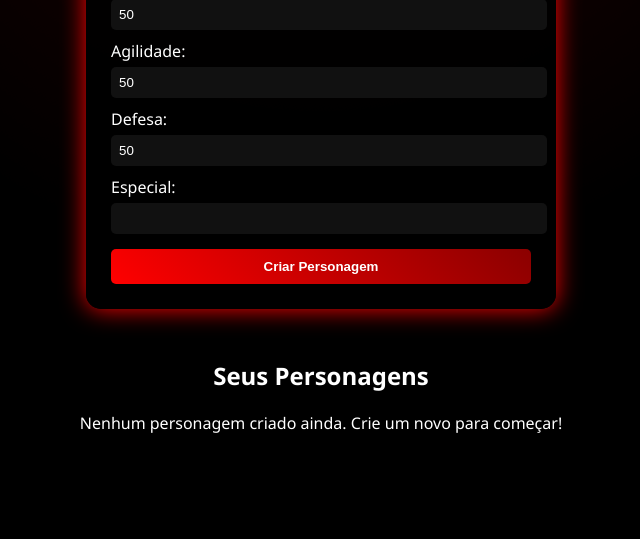
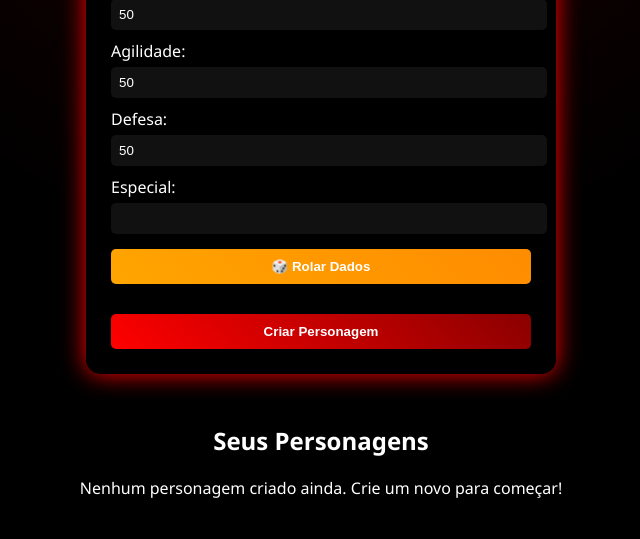
Before and after one commit to mddestiny/Projeto-Jujutsu, a Flask app: page / in a window 1280 px wide. Shown: the part 767-1306 px from the top of the page, without its empty margins (319-959 px from the left). Before the commit the page ends 1200 px from the top, so only its background shows below. Run offline with Flask 3, Linux system fonts and the light colour scheme; the visitor is signed in with stand-in values (Sample User, id 1); data that the repository does not hold is empty.

Commit message:
Feature: Adicionar sistema de dados rolável (D20) na criação de ficha

```diff
--- a/app.py
+++ b/app.py
@@ -169,6 +169,21 @@ def deletar_ficha(ficha_id):
         logger.error(f"Erro em deletar_ficha: {str(e)}")
         return f"<h1>Erro: {str(e)}</h1>", 500
 
+# Endpoint para rolar dados D20
+@app.route("/api/rolar-dados")
+def rolar_dados():
+    """Retorna valores aleatórios de D20 para os atributos"""
+    import random
+    import json
+    dados = {
+        "forca": random.randint(1, 20),
+        "agilidade": random.randint(1, 20),
+        "defesa": random.randint(1, 20),
+        "especial": random.randint(1, 20),
+        "energia": random.randint(50, 100)
+    }
+    return json.dumps(dados)
+
 # -----------------------------
 # Rodar app
 # -----------------------------
--- a/static/css/style.css
+++ b/static/css/style.css
@@ -57,6 +57,20 @@ button {
 }
 button:hover { transform: scale(1.05); box-shadow: 0 0 20px red; }
 
+.btn-rolar {
+    background: linear-gradient(45deg, orange, darkorange) !important;
+    margin: 15px auto;
+}
+
+.btn-rolar:hover {
+    box-shadow: 0 0 20px orange !important;
+}
+
+.btn-rolar:disabled {
+    opacity: 0.6;
+    cursor: not-allowed;
+}
+
 .cards-container { display: flex; flex-wrap: wrap; justify-content: center; gap: 20px; }
 .card { background: linear-gradient(135deg, #111, #1a0000); border-radius: 15px; box-shadow: 0 0 20px crimson; padding: 20px; width: 250px; animation: aparecer 1s ease-in-out; text-align: left; }
 @keyframes aparecer { from { opacity:0; transform: scale(0.8); } to { opacity:1; transform: scale(1); } }
--- a/templates/home.html
+++ b/templates/home.html
@@ -65,6 +65,9 @@
                         <label for="especial">Especial:</label>
                         <input type="text" name="especial" id="especial">
                     </div>
+                    <div class="form-group">
+                        <button type="button" id="rolar-dados" class="btn btn-rolar">🎲 Rolar Dados</button>
+                    </div>
                     <button type="submit" class="btn btn-primary">Criar Personagem</button>
                 </form>
             </div>
@@ -100,5 +103,41 @@
         </div>
     </div>
     <script src="{{ url_for('static', filename='js/script.js') }}"></script>
+    <script>
+        document.getElementById('rolar-dados')?.addEventListener('click', async function() {
+            this.textContent = '🎲 Rolando...';
+            this.disabled = true;
+
+            try {
+                const response = await fetch('/api/rolar-dados');
+                const dados = await response.json();
+
+                // Animar mudança de valores
+                const campos = {
+                    'forca': dados.forca,
+                    'agilidade': dados.agilidade,
+                    'defesa': dados.defesa,
+                    'energia': dados.energia
+                };
+
+                for (let [campo, valor] of Object.entries(campos)) {
+                    const input = document.getElementById(campo);
+                    if (input) {
+                        input.style.transition = 'all 0.3s';
+                        input.style.background = 'rgba(255, 100, 100, 0.5)';
+                        input.value = valor;
+                        setTimeout(() => {
+                            input.style.background = 'rgba(20, 20, 20, 0.9)';
+                        }, 300);
+                    }
+                }
+            } catch(err) {
+                console.error('Erro ao rolar dados:', err);
+            }
+
+            this.textContent = '🎲 Rolar Dados';
+            this.disabled = false;
+        });
+    </script>
 </body>
 </html>
```
